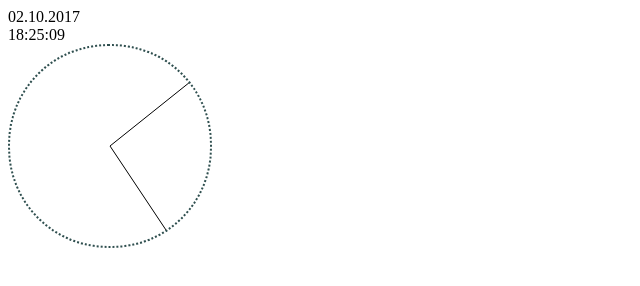
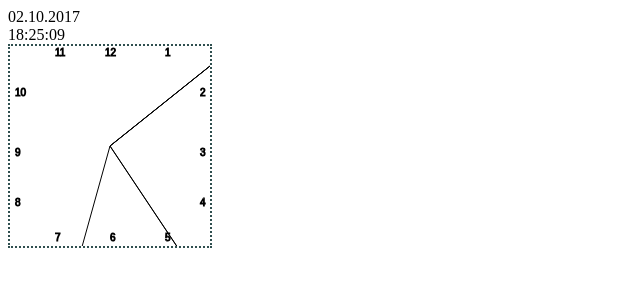
Before and after one commit to Ivan9455/JS_game, a plain HTML site: page my_clock/index.html in a window 1280 px wide. Shown: the whole page, without its empty margins (0-640 px from the left). Drawn offline with Linux system fonts and the light colour scheme.

Commit message:
квадратные рабочие часы

```diff
--- a/my_clock/index.html
+++ b/my_clock/index.html
@@ -8,8 +8,7 @@
 
 <div id="result"></div>
 <canvas id="canvasid" style="
-border:2px dotted darkslategray;
-border-radius: 100px;"></canvas>
+border:2px dotted darkslategray;"></canvas>
 <script src="js/script.js"></script>
 </body>
 </html>
--- a/my_clock/js/script.js
+++ b/my_clock/js/script.js
@@ -18,16 +18,30 @@ function clock() {
     var ctx = canvas.getContext("2d");
     canvas.width = 200;
     canvas.height = 200;
-    var test  = time.getSeconds() ;
+
+    ctx.strokeText("1",155,10);
+    ctx.strokeText("2",190,50);
+    ctx.strokeText("3",190,110);
+    ctx.strokeText("4",190,160);
+    ctx.strokeText("5",155,195);
+    ctx.strokeText("6",100,195);
+    ctx.strokeText("7",45,195);
+    ctx.strokeText("8",5,160);
+    ctx.strokeText("9",5,110);
+    ctx.strokeText("10",5,50);
+    ctx.strokeText("11",45,10);
+    ctx.strokeText("12",95,10);
+
     ctx.moveTo(100,100);
+    clock_s(s);
     ctx.stroke();
-    clock_s(test);
 
     ctx.moveTo(100,100);
     clock_s(m);
+    ctx.stroke();
 
-
-
+    ctx.moveTo(100,100);
+    clock_h(h,m);
     ctx.stroke();
     function clock_s(x) {
         if(x<=7.5)
@@ -44,12 +58,81 @@ function clock() {
         }
         if(x>37.5&&x<52.5)
         {
-            ctx.lineTo(0,200-(x-37.5)*100/7.5)
+            ctx.lineTo(0,200-(x-37.5)*100/7.5);
         }
         if(x>52.5&&x<60)
         {
-            ctx.lineTo(x*100/7.5,0);
+            ctx.lineTo((x-52.5)*100/7.5,0);
         }
 
     }
+
+    function clock_h(h,x) {
+        //x = 0;//minutes
+        //h = 3;//hours
+        h = (h>=12)?h-12:h;
+        if((h>=0&&h<=1)||(h==11))
+        {
+            if(h==11)
+            {
+                ctx.lineTo((((h-10.5)*100 +((x/60)*100))/1.5),0);
+                //ctx.lineTo(125,125);
+            }
+            if(h==0)
+            {
+                ctx.lineTo(100 +(((x/60)*100)/1.5),0);
+            }
+            if(h==1&&x<=30)
+            {
+                ctx.lineTo(100 +((h*100 + (x/60)*100)/1.5),0);
+            }
+            if(h==1&&x>30)
+            {
+                ctx.lineTo(200,(((x/60)*100)/3));
+            }
+
+        }
+        if(h>=2&&h<=4)
+        {
+            if((h>=2&&h<4)||(h==4&&x<=30))
+            {
+                ctx.lineTo(200,((((h-1.5)*100 ) + (x/60)*100)/1.5));
+            }
+            if(h==4&&x>30)
+            {
+                ctx.lineTo(200 - (((x/60)*100)/3),200);
+            }
+        }
+        if(h>=5&&h<=7)
+        {
+            if((h>=5&&h<7)||(h==7&&x<=30))
+            {
+                ctx.lineTo(200-((((h-4.5)*100 ) + (x/60)*100)/1.5),200);
+            }
+            if(h==7&&x>30)
+            {
+                ctx.lineTo(0,( 200 - ((x/60)*100)/3));
+            }
+        }
+        if(h>=8&&h<=10)
+        {
+            if((h>=8&&h<10)||(h==10&&x<=30))
+            {
+                ctx.lineTo(0,( 200 -((((h-7.5)*100 ) + ((x/60)*100))/1.5)));
+            }
+            if(h==10&&x>30)
+            {
+                ctx.lineTo((((x/60)*100)/3),0);
+            }
+        }
+
+
+
+
+
+
+
+
+
+    }
 }
```
